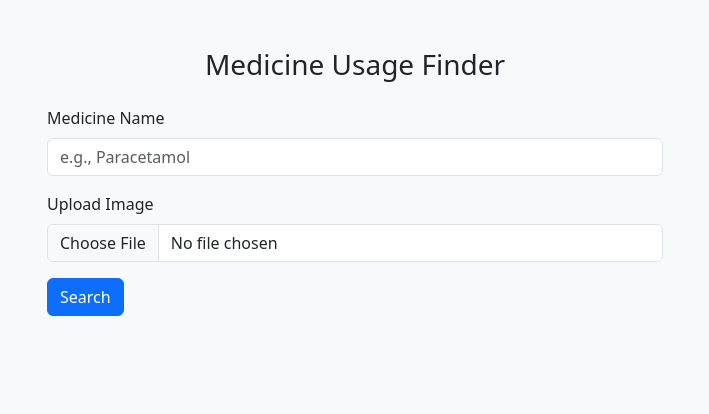
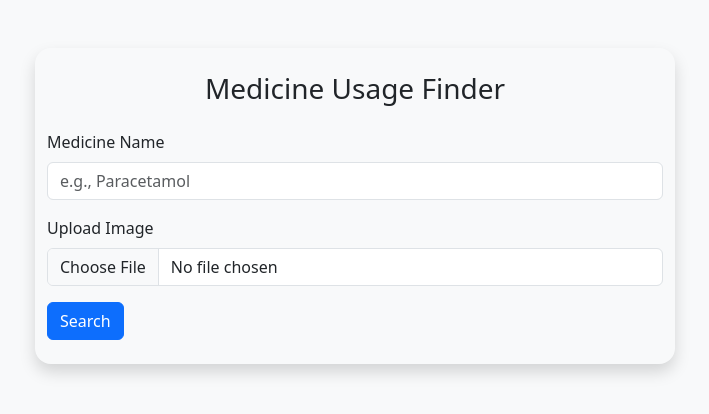
Before and after one commit to Mrithul-E/medicine_use_finder, a Flask app: page / in a window 1280 px wide. Shown: the top 414 px of the page, without its empty margins (285-994 px from the left). Run offline with Flask 3, Linux system fonts and the light colour scheme.

Commit message:
ui styling

```diff
--- a/app/templates/index.html
+++ b/app/templates/index.html
@@ -27,7 +27,7 @@
 </head>
 <body class="bg-light">
 
-<div class="container mt-5 col-md-6">
+<div class="container mt-5 py-4 col-md-6 col-11 shadow rounded-4">
   <h3 class="text-center mb-4">Medicine Usage Finder</h3>
 
   <form id="medicineForm" enctype="multipart/form-data">
```
